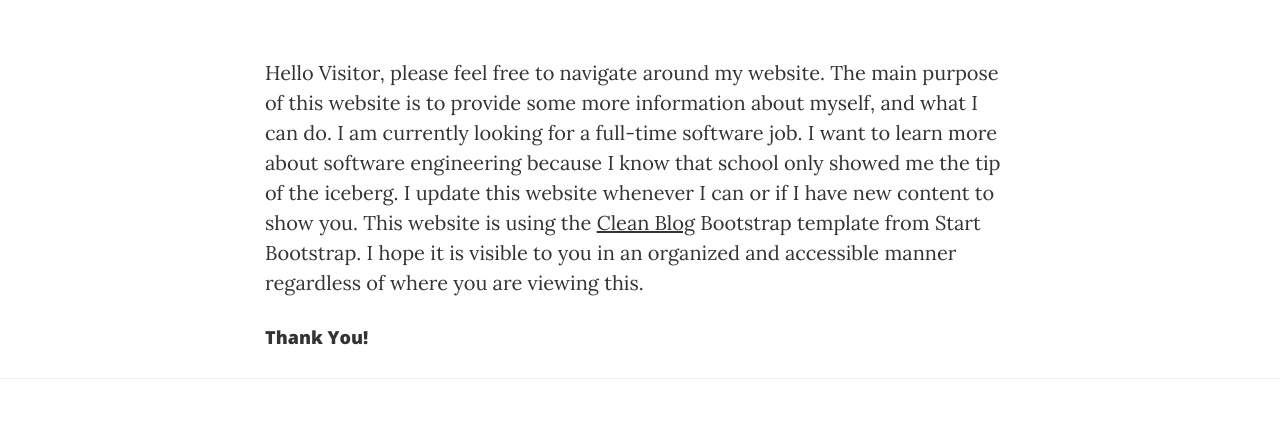
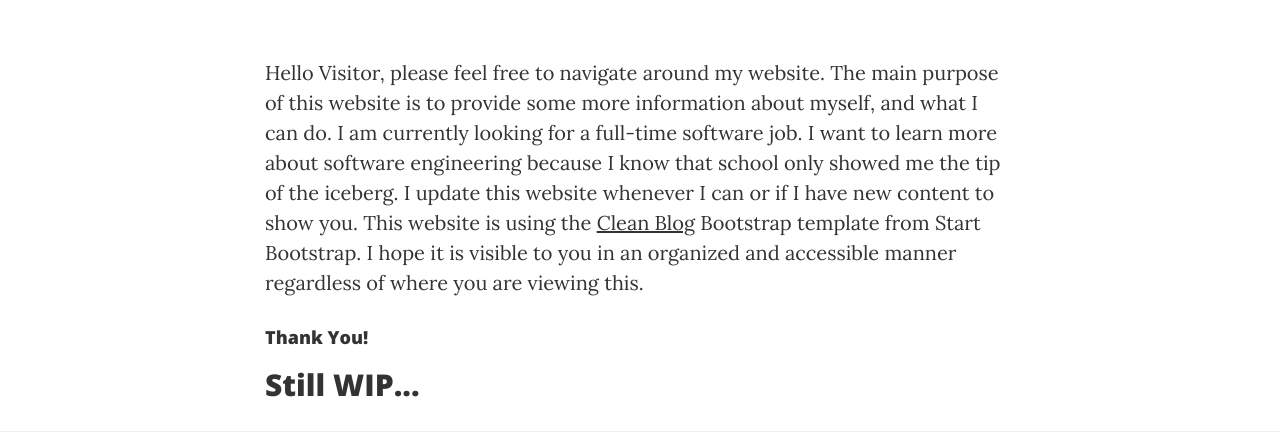
Before and after one commit to JCesar91/.github.io, a website: page index.html in a window 1280 px wide. Shown: the part 470-916 px from the top of the page. Drawn offline with nearby package versions, Linux system fonts and the light colour scheme.

Commit message:
Update WIP

```diff
--- a/index.html
+++ b/index.html
@@ -100,6 +100,9 @@
 			   <h4>
 				Thank You!
 			   </h4>
+			   <h2>
+			   Still WIP...
+			   </h2>
             </div>
         </div>
     </div>
```
